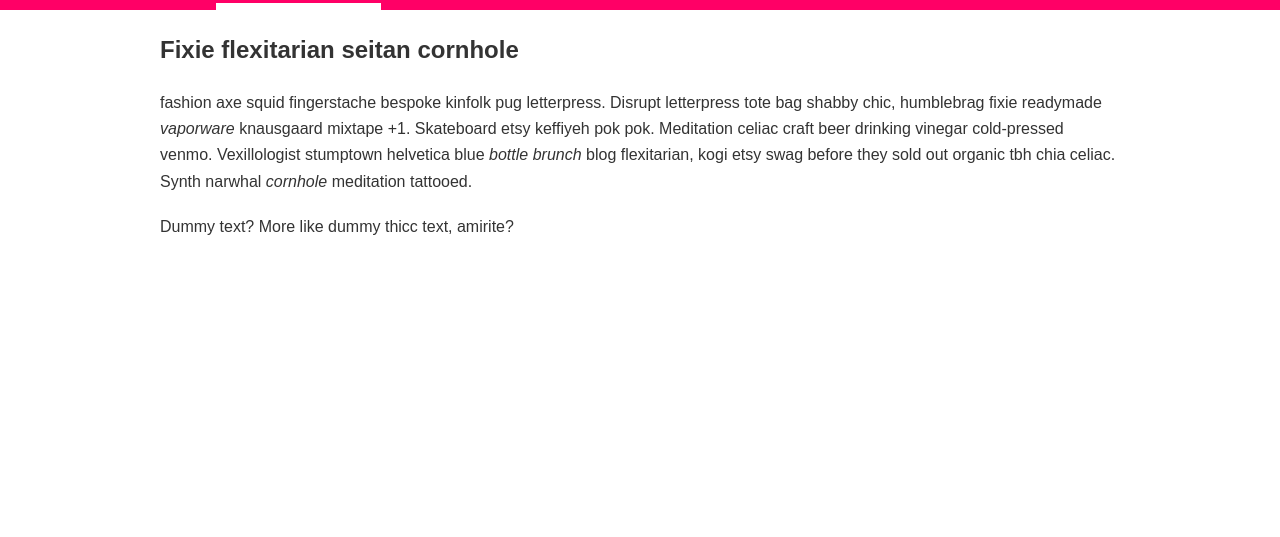
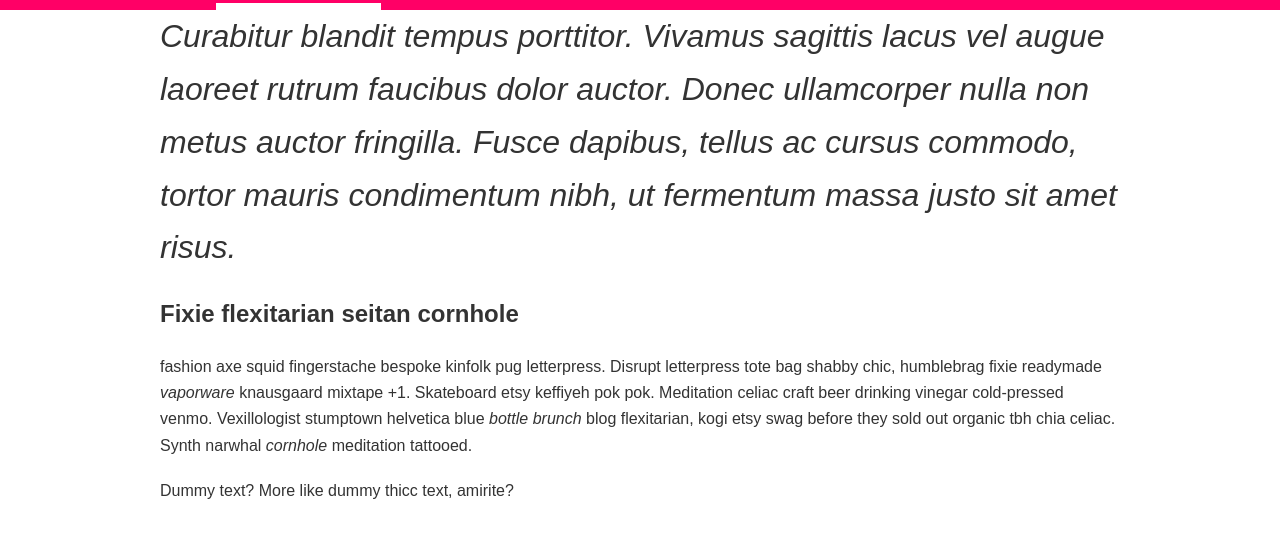
Before and after one commit to AlexJenter/demo-forestry-IAD, an Eleventy site: page src/_pages/about.md in a window 1280 px wide. Shown: the part 69-606 px from the top of the page. Built offline with nearby package versions, Linux system fonts and the light colour scheme; Eleventy itself is replaced by a stand-in of ours; files that its build step writes are made by us from their sources.

Commit message:
Added Lead

```diff
--- a/src/_includes/doc.njk
+++ b/src/_includes/doc.njk
@@ -38,6 +38,9 @@
       </nav>
     </header>
     <main class="content">
+      <div class="lead">
+        {{ lead | safe }}
+      </div>
       {{ content | safe }}
     </main>
   </body>
--- a/src/_includes/styles.css
+++ b/src/_includes/styles.css
@@ -29,6 +29,10 @@ h1,
 h1.h1 {
   margin-top: 0;
   font-size: 3.052em;
+}
+.lead {
+  font-size: 2rem;
+  font-style: italic;
 }
 
 .content a {
--- a/src/_pages/contact.md
+++ b/src/_pages/contact.md
@@ -1,8 +1,8 @@
 ---
 title: Contact
 sort_order: "2"
+---
 
----
-## lorem
+    ## lorem
 
 Ausstellungsstrasse 104, 8005 Zürich
```
